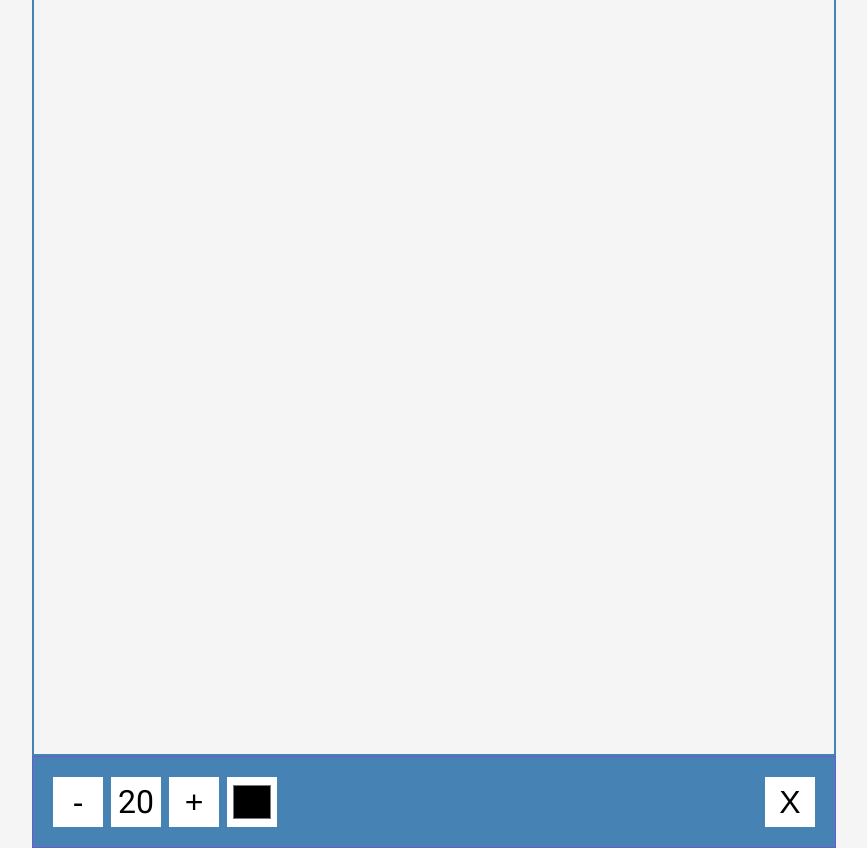
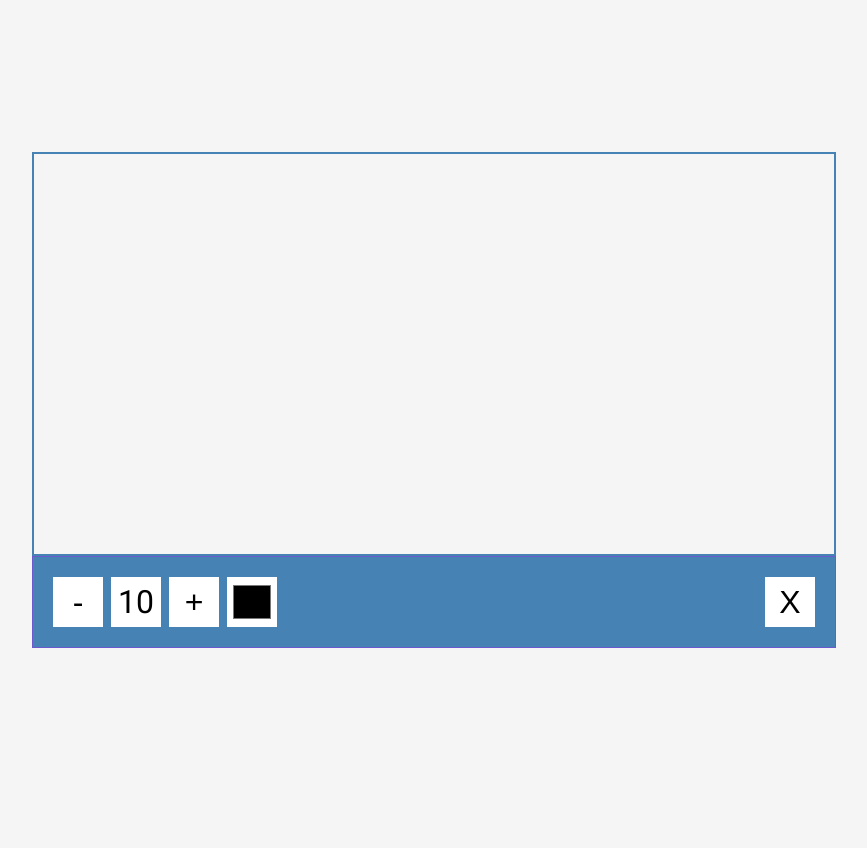
Before and after one commit to MaianneThornton/50in50_DrawingApp, a plain HTML site: page index.html in a window 1280 px wide. Shown: the whole page, without its empty margins (206-1073 px from the left). After the commit the page ends 800 px from the top, so only its background shows below. Drawn offline with Linux system fonts and the light colour scheme.

Commit message:
fix: set size to 10

```diff
--- a/index.html
+++ b/index.html
@@ -9,10 +9,10 @@
   </head>
   <body>
     <!-- Allows for access to the canvas API -->
-    <canvas id="canvas" width="800" height="800"></canvas>
+    <canvas id="canvas" width="800" height="400"></canvas>
     <div class="toolbox">
       <button id="decrease">-</button>
-      <span id="size">20</span>
+      <span id="size">10</span>
       <button id="increase">+</button>
       <input type="color" id="color" />
       <button id="clear">X</button>
```
